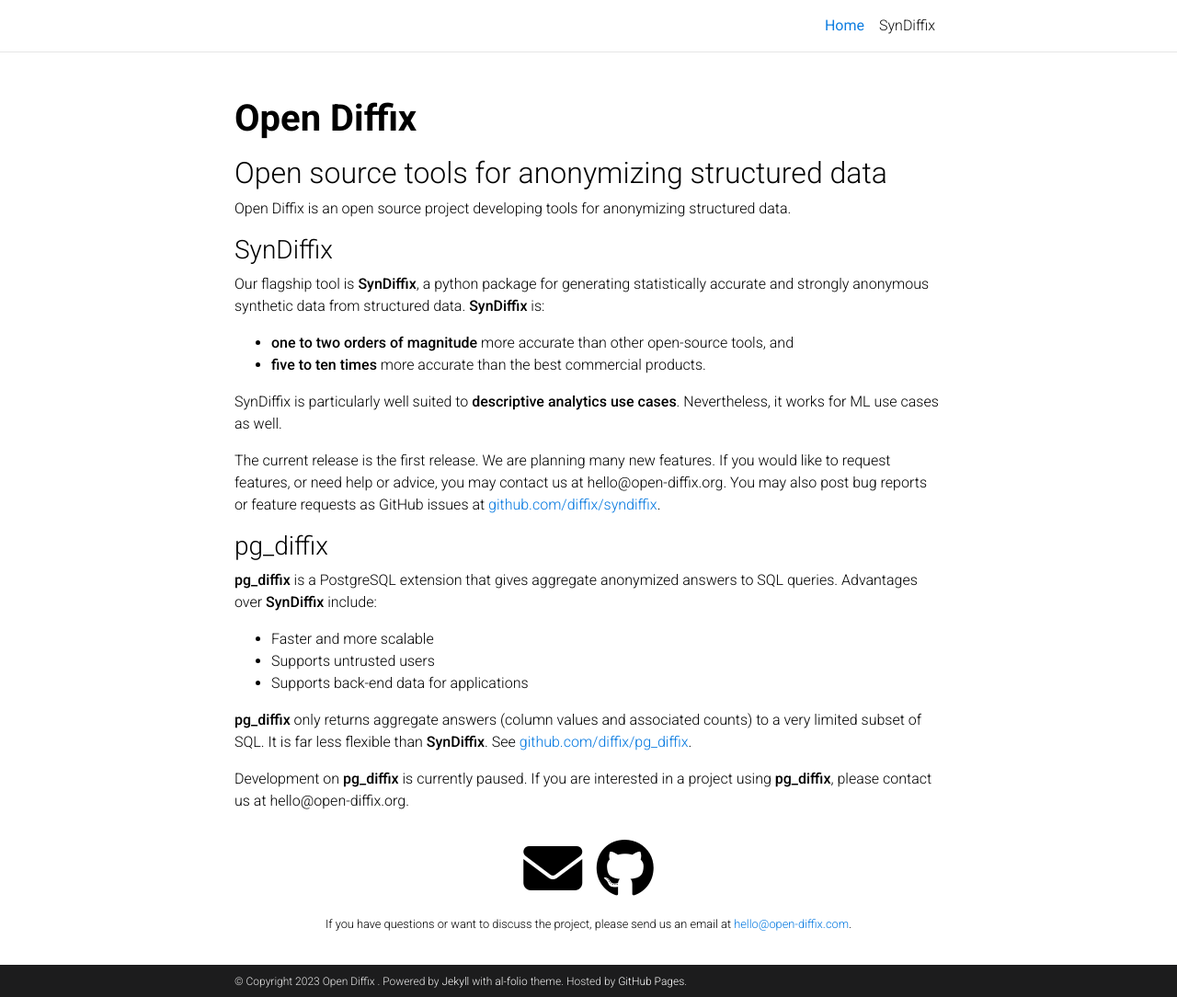
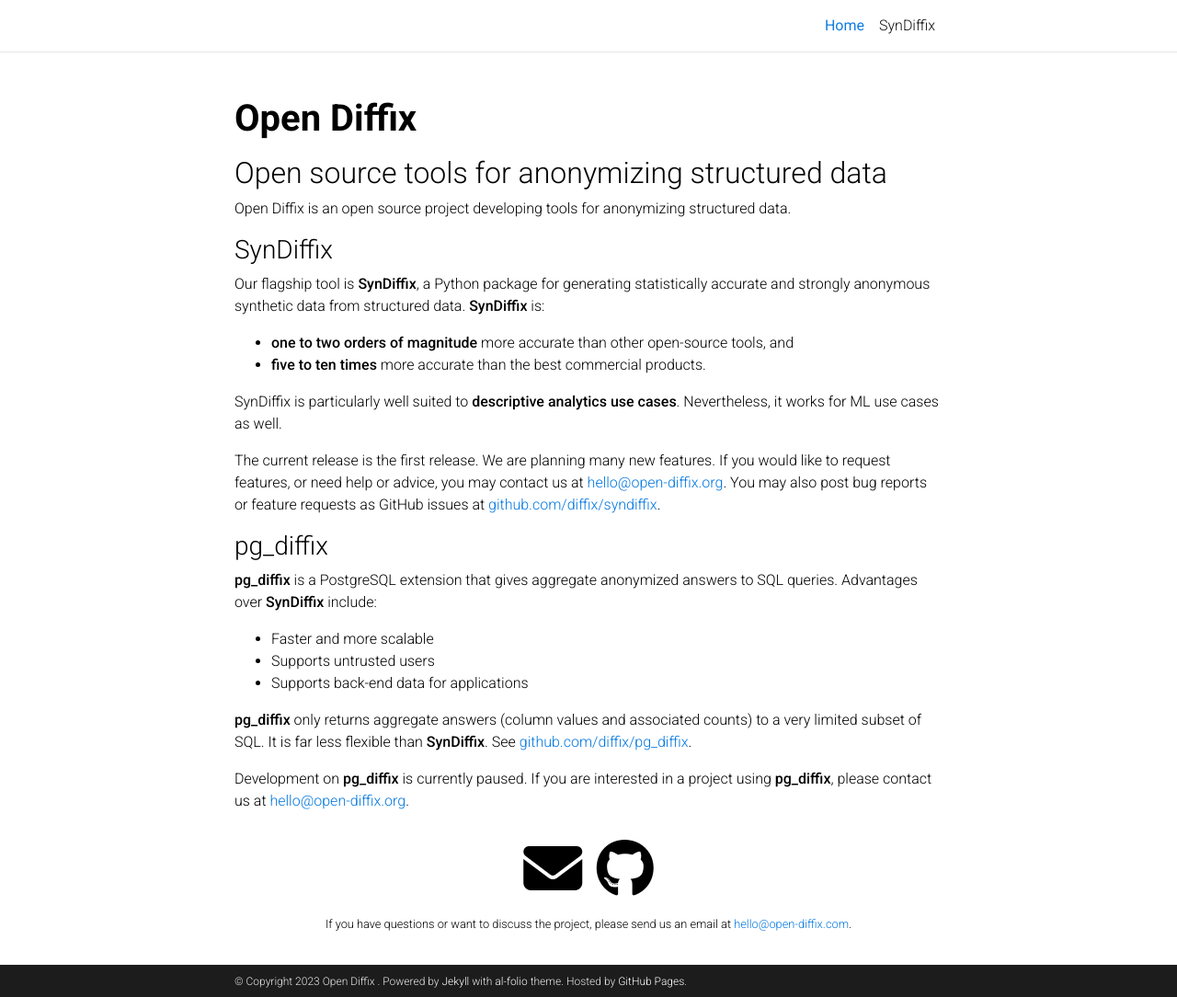
Before and after one commit to diffix/diffix.github.io, a Jekyll site: the page built from _pages/home.md, in a window 1280 px wide and 1084 px high. Shown: the whole window at 92% size. Built offline with Jekyll 4.4.1, drawn with Linux system fonts in a browser that asks for light colours; comment, search, counter and statistics services are not loaded; a style sheet for code colours, icons or effects is not loaded; part of the change alters nothing that is shown.

```diff
--- a/_pages/home.md
+++ b/_pages/home.md
@@ -13,13 +13,13 @@ Open Diffix is an open source project developing tools for anonymizing structure
 
 ### SynDiffix
 
-Our flagship tool is [**SynDiffix**](/syndiffix), a python package for generating statistically accurate and strongly anonymous synthetic data from structured data. **SynDiffix** is:
+Our flagship tool is [**SynDiffix**](/syndiffix), a Python package for generating statistically accurate and strongly anonymous synthetic data from structured data. **SynDiffix** is:
 * **one to two orders of magnitude** more accurate than other open-source tools, and
 * **five to ten times** more accurate than the best commercial products.
 
 SynDiffix is particularly well suited to **descriptive analytics use cases**. Nevertheless, it works for ML use cases as well.
 
-The current release is the first release. We are planning many new features. If you would like to request features, or need help or advice, you may contact us at hello@open-diffix.org. You may also post bug reports or feature requests as GitHub issues at [github.com/diffix/syndiffix](https://github.com/diffix/syndiffix).
+The current release is the first release. We are planning many new features. If you would like to request features, or need help or advice, you may contact us at [hello@open-diffix.org](mailto:hello@open-diffix.org). You may also post bug reports or feature requests as GitHub issues at [github.com/diffix/syndiffix](https://github.com/diffix/syndiffix).
 
 ### pg_diffix
 
@@ -31,4 +31,4 @@ The current release is the first release. We are planning many new features. If
 
 **pg_diffix** only returns aggregate answers (column values and associated counts) to a very limited subset of SQL. It is far less flexible than **SynDiffix**. See [github.com/diffix/pg_diffix](https://github.com/diffix/pg_diffix).
 
-Development on **pg_diffix** is currently paused. If you are interested in a project using **pg_diffix**, please contact us at hello@open-diffix.org.
+Development on **pg_diffix** is currently paused. If you are interested in a project using **pg_diffix**, please contact us at [hello@open-diffix.org](mailto:hello@open-diffix.org).
```
